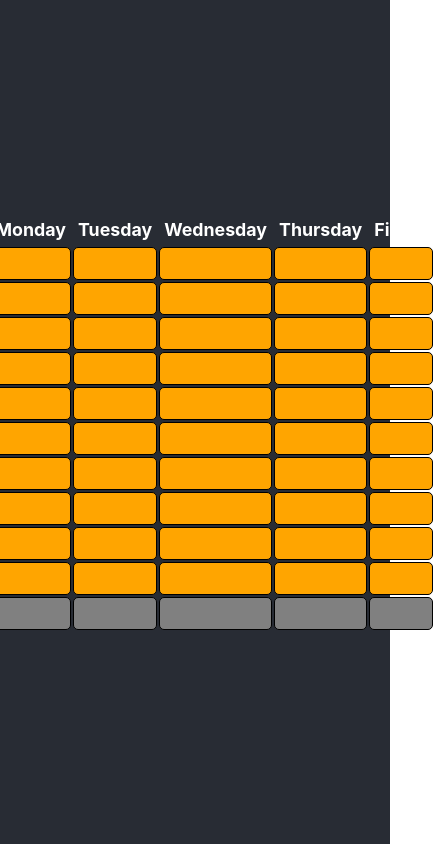
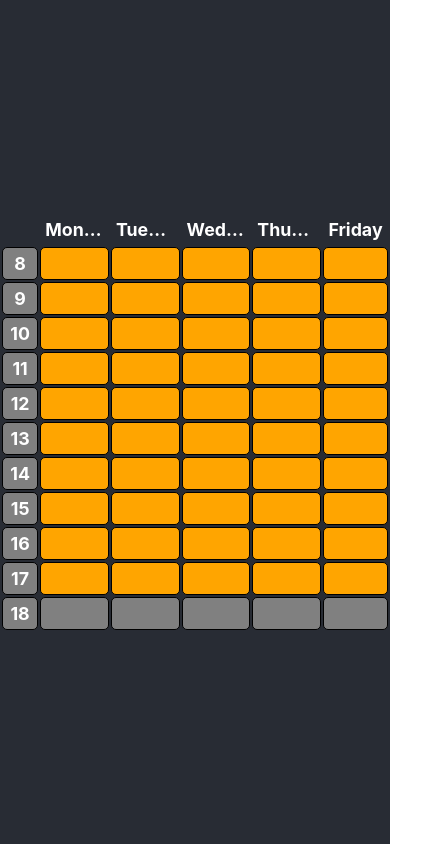
Before and after one commit to Kornimate/WorkSchedule, a React (Create React App) app in the folder react-app/: page / in a window 390 px wide. Shown: the whole page, 435 px wide, since content can reach past the window. Built offline with nearby package versions, Linux system fonts and the light colour scheme; the HTML template or start-up script is replaced by a standard one.

Commit message:
fixed UI on mobile

```diff
--- a/react-app/src/components/Grid.js
+++ b/react-app/src/components/Grid.js
@@ -11,7 +11,7 @@ const Grid = ({ data }) => {
                         <th>Tuesday</th>
                         <th>Wednesday</th>
                         <th>Thursday</th>
-                        <th>Firday</th>
+                        <th>Friday</th>
                     </tr>
                 </thead>
                 <tbody>
--- a/react-app/src/styles/Grid.css
+++ b/react-app/src/styles/Grid.css
@@ -3,13 +3,19 @@ td, th{
     width: 15vw;
     margin: 5px;
     padding: 5px;
-    text-overflow: ellipsis;
 }
 
 td {
     border: 1px solid black;
     border-radius: 5px;
     font-weight: bold;
+}
+
+th {
+    max-width: 15vw;
+    overflow: hidden;
+    white-space: nowrap;
+    text-overflow: ellipsis !important;
 }
 
 .bg-gray {
```
